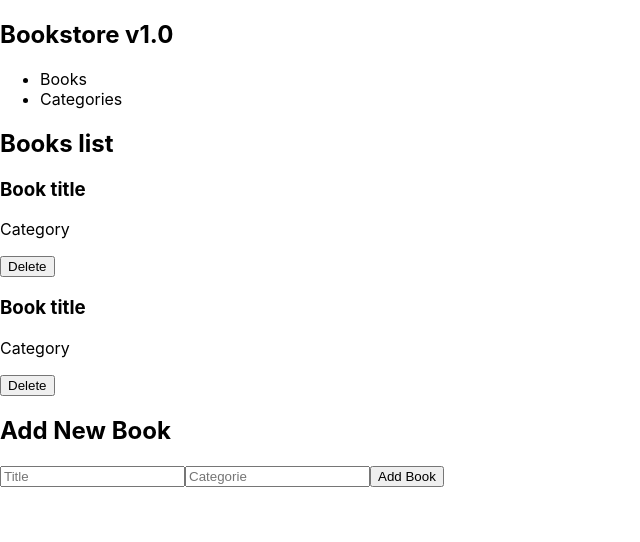
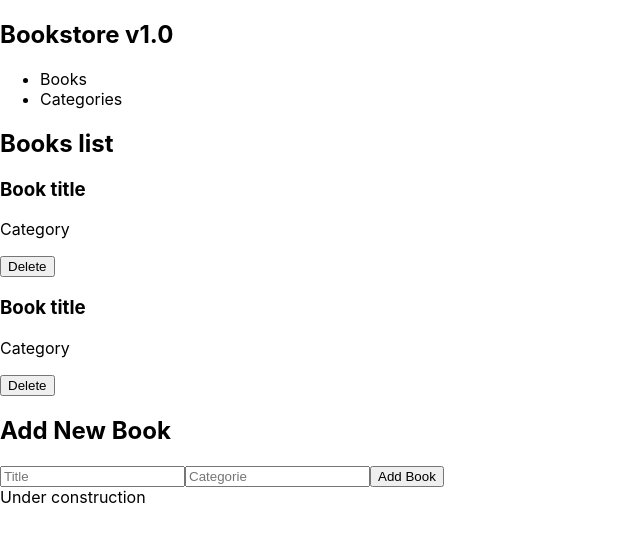
Before and after one commit to abdessalem1998/Bookstore, a React (Create React App) app: page / in a window 1280 px wide. Shown: the top 542 px of the page, without its empty margins (0-640 px from the left). Built offline with nearby package versions, Linux system fonts and the light colour scheme.

Commit message:
Use Categories component inside App component

```diff
--- a/src/App.js
+++ b/src/App.js
@@ -1,11 +1,13 @@
 import Navbar from './components/Navbar';
 import Books from './components/Books';
+import Categories from './components/Categories';
 
 function App() {
   return (
     <div className="App">
       <Navbar />
       <Books />
+      <Categories />
     </div>
   );
 }
```
